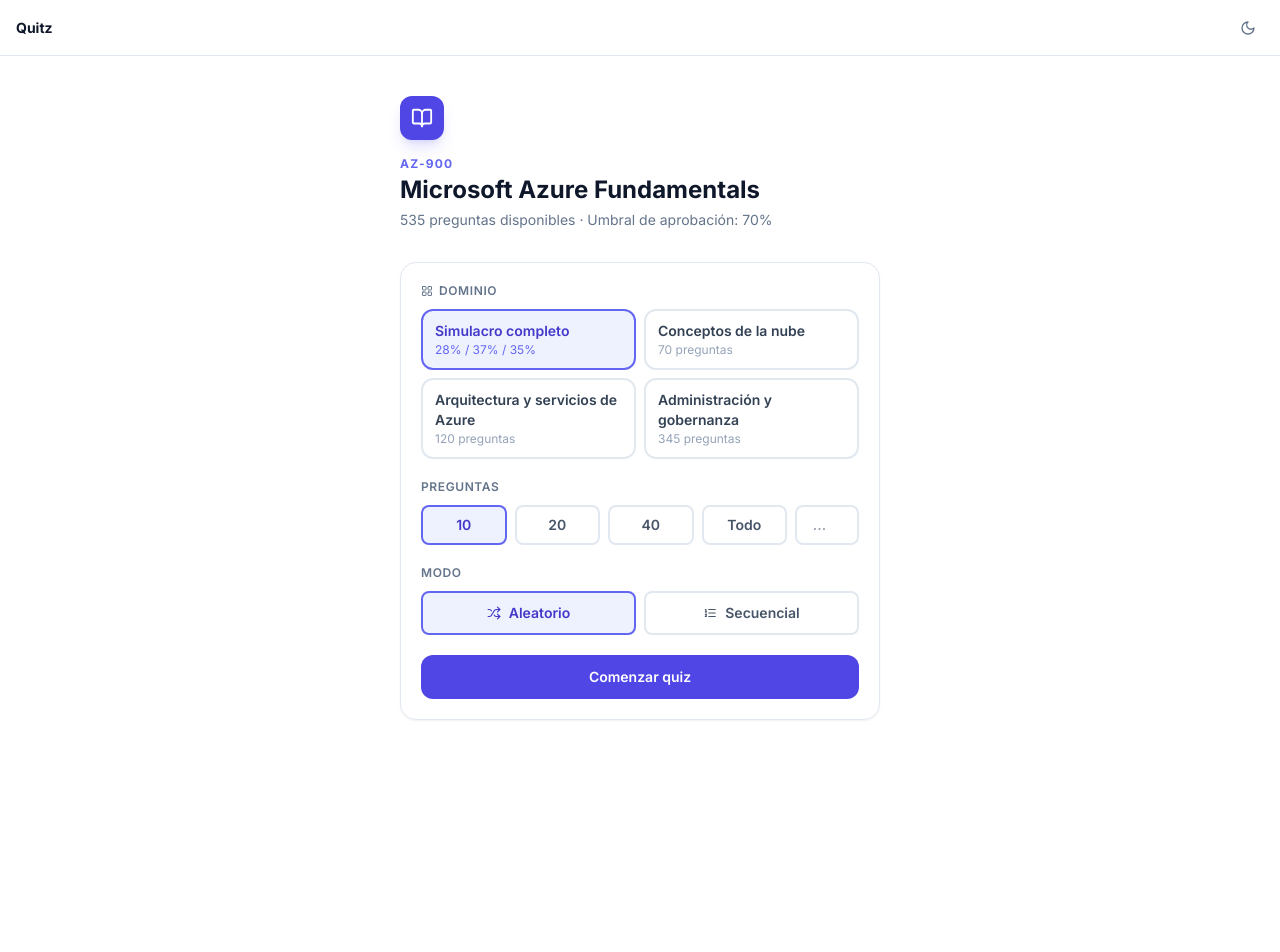
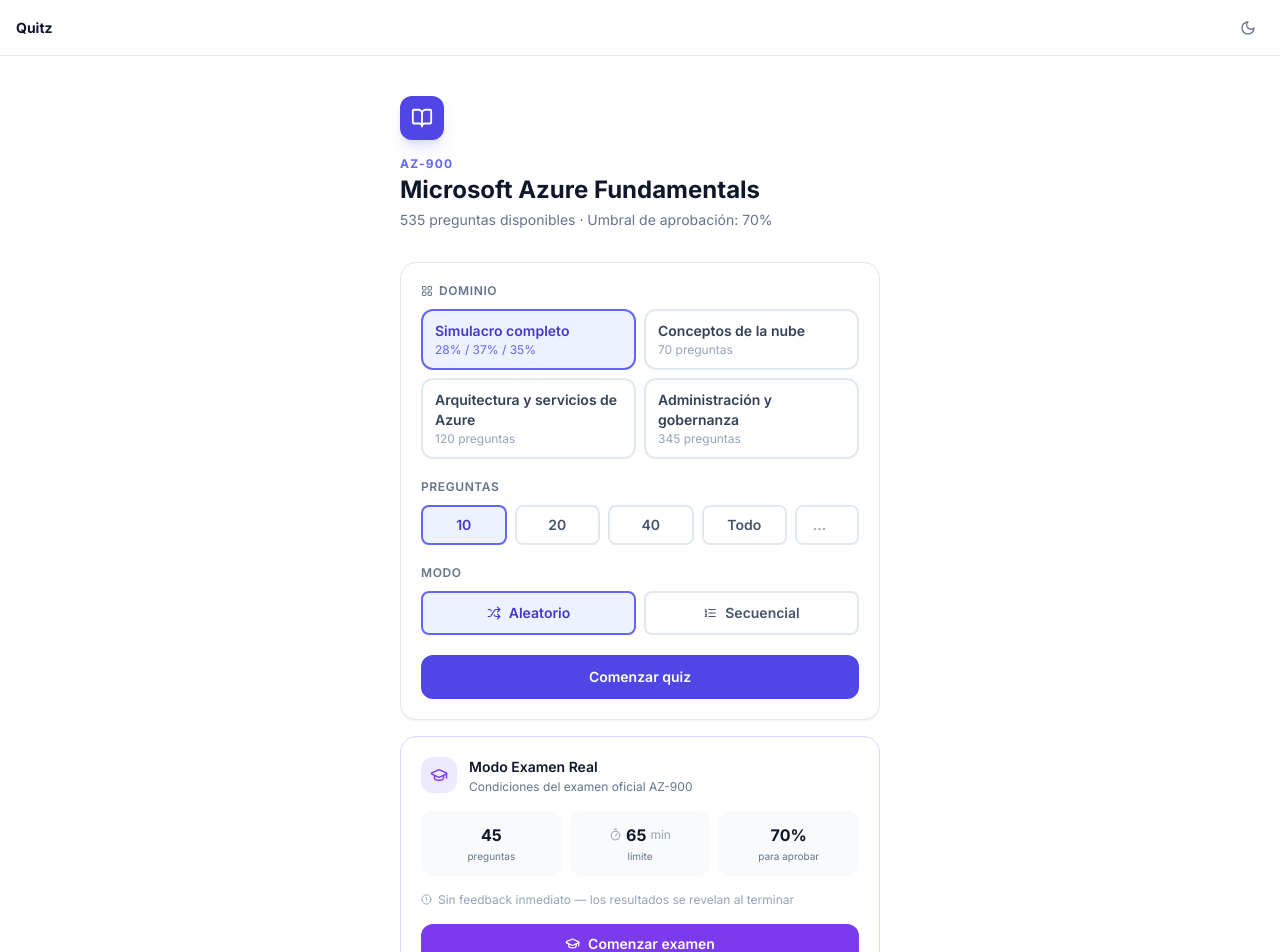
Before and after one commit to camidesarrollo/quitz, a Next.js app: page / in a window 1280 px wide. Shown: the top 952 px of the page. Before the commit the page ends 800 px from the top, so only its background shows below. Built offline with nearby package versions, Linux system fonts and the light colour scheme.

Commit message:
Fix: Update

```diff
--- a/src/components/quiz/QuizMenu.tsx
+++ b/src/components/quiz/QuizMenu.tsx
@@ -16,6 +16,9 @@
   Trash2,
   PlayCircle,
   Bookmark,
+  GraduationCap,
+  Timer,
+  AlertCircle,
 } from "lucide-react";
 import { useQuizStore } from "@/lib/store/quiz.store";
 import { getCategoryCount, getAllQuestions } from "@/lib/repositories/QuestionRepository";
@@ -120,6 +123,23 @@
       label: `Repaso de errores · ${wrongQuestions.length} preg.`,
     };
     const sessionId = startSessionWithQuestions(config, wrongQuestions);
+    router.push(`/quiz/${sessionId}`);
+  }
+
+  function handleStartExam() {
+    if (!COURSE.examConfig) return;
+    clearSession();
+    const config: QuizConfig = {
+      courseId: COURSE.id,
+      categoryWeights: COURSE.defaultWeights,
+      questionCount: COURSE.examConfig.questionCount,
+      mode: "random",
+      label: `Examen ${COURSE.code}`,
+      isExamMode: true,
+      timeLimitSeconds: COURSE.examConfig.timeLimitSeconds,
+      passingPercentage: COURSE.examConfig.passingPercentage,
+    };
+    const sessionId = startSession(config);
     router.push(`/quiz/${sessionId}`);
   }
 
@@ -360,6 +380,59 @@
           </button>
         </div>
 
+        {/* Exam mode card */}
+        {COURSE.examConfig && (
+          <div className="bg-white dark:bg-slate-900 rounded-2xl border border-violet-200 dark:border-violet-800/60 p-5 mb-4">
+            <div className="flex items-start gap-3 mb-4">
+              <div className="w-9 h-9 rounded-xl bg-violet-100 dark:bg-violet-900/40 flex items-center justify-center shrink-0">
+                <GraduationCap size={18} className="text-violet-600 dark:text-violet-400" />
+              </div>
+              <div className="flex-1 min-w-0">
+                <p className="text-sm font-semibold text-slate-900 dark:text-slate-50">
+                  Modo Examen Real
+                </p>
+                <p className="text-xs text-slate-500 dark:text-slate-400 mt-0.5">
+                  Condiciones del examen oficial {COURSE.code}
+                </p>
+              </div>
+            </div>
+            <div className="grid grid-cols-3 gap-2 mb-4">
+              <div className="bg-slate-50 dark:bg-slate-800/50 rounded-xl p-3 text-center">
+                <p className="text-base font-bold text-slate-900 dark:text-slate-50">
+                  {COURSE.examConfig.questionCount}
+                </p>
+                <p className="text-[10px] text-slate-500 dark:text-slate-400 mt-0.5">preguntas</p>
+              </div>
+              <div className="bg-slate-50 dark:bg-slate-800/50 rounded-xl p-3 text-center">
+                <p className="text-base font-bold text-slate-900 dark:text-slate-50 flex items-center justify-center gap-1">
+                  <Timer size={13} className="text-slate-400" />
+                  {Math.round(COURSE.examConfig.timeLimitSeconds / 60)}
+                  <span className="text-xs font-normal text-slate-400">min</span>
+                </p>
+                <p className="text-[10px] text-slate-500 dark:text-slate-400 mt-0.5">límite</p>
+              </div>
+              <div className="bg-slate-50 dark:bg-slate-800/50 rounded-xl p-3 text-center">
+                <p className="text-base font-bold text-slate-900 dark:text-slate-50">
+                  {COURSE.examConfig.passingPercentage}%
+                </p>
+                <p className="text-[10px] text-slate-500 dark:text-slate-400 mt-0.5">para aprobar</p>
+              </div>
+            </div>
+            <p className="text-xs text-slate-400 dark:text-slate-500 mb-4 flex items-start gap-1.5">
+              <AlertCircle size={11} className="shrink-0 mt-0.5" />
+              Sin feedback inmediato — los resultados se revelan al terminar
+            </p>
+            <button
+              type="button"
+              onClick={handleStartExam}
+              className="w-full flex items-center justify-center gap-2 py-2.5 rounded-xl bg-violet-600 hover:bg-violet-700 active:bg-violet-800 text-white font-semibold transition-colors text-sm"
+            >
+              <GraduationCap size={15} />
+              Comenzar examen
+            </button>
+          </div>
+        )}
+
         {/* Wrong answers review */}
         {wrongQuestions.length > 0 && (
           <div className="bg-white dark:bg-slate-900 rounded-2xl border border-red-200 dark:border-red-900/60 p-5 mb-4">
--- a/src/components/quiz/QuizPlayer.tsx
+++ b/src/components/quiz/QuizPlayer.tsx
@@ -1,9 +1,9 @@
 "use client";
 
-import { useEffect, useState } from "react";
+import { useEffect, useRef, useState } from "react";
 import { useRouter } from "next/navigation";
 import { motion, AnimatePresence } from "framer-motion";
-import { ArrowRight, CheckCircle2, XCircle, CheckSquare, ChevronDown, SkipForward, Bookmark } from "lucide-react";
+import { ArrowRight, CheckCircle2, XCircle, CheckSquare, ChevronDown, SkipForward, Bookmark, Timer } from "lucide-react";
 import { useQuizStore } from "@/lib/store/quiz.store";
 import { OptionButton } from "./OptionButton";
 import { QuizHeader } from "./QuizHeader";
@@ -16,9 +16,10 @@
 
 export function QuizPlayer({ sessionId }: QuizPlayerProps) {
   const router = useRouter();
-  const { session, submitAnswer, advanceQuestion, skipQuestion, markedQuestionIds, toggleMarkQuestion } = useQuizStore();
+  const { session, submitAnswer, advanceQuestion, skipQuestion, completeSession, markedQuestionIds, toggleMarkQuestion } = useQuizStore();
   const [pendingSelections, setPendingSelections] = useState<string[]>([]);
   const [showExplanation, setShowExplanation] = useState(false);
+  const [timeLeft, setTimeLeft] = useState<number | null>(null);
 
   useEffect(() => {
     if (!session || session.id !== sessionId) {
@@ -36,6 +37,29 @@
     setShowExplanation(false);
   }, [session?.currentIndex]);
 
+  // Exam mode countdown timer
+  useEffect(() => {
+    if (!session?.config.isExamMode || !session.config.timeLimitSeconds) return;
+    const limit = session.config.timeLimitSeconds;
+    const start = session.startedAt;
+    const compute = () => Math.max(0, limit - Math.floor((Date.now() - start) / 1000));
+    setTimeLeft(compute());
+    const id = setInterval(() => setTimeLeft(compute()), 1000);
+    return () => clearInterval(id);
+  }, [session?.id, session?.config.isExamMode, session?.config.timeLimitSeconds, session?.startedAt]);
+
+  useEffect(() => {
+    if (timeLeft === 0) completeSession();
+  }, [timeLeft, completeSession]);
+
+  // Keyboard shortcuts — stable listener, handler updated each render via ref
+  const keyHandlerRef = useRef<(e: KeyboardEvent) => void>(() => {});
+  useEffect(() => {
+    function onKey(e: KeyboardEvent) { keyHandlerRef.current(e); }
+    window.addEventListener("keydown", onKey);
+    return () => window.removeEventListener("keydown", onKey);
+  }, []);
+
   if (!session || session.id !== sessionId || session.status === "completed") {
     return null;
   }
@@ -52,10 +76,55 @@
   const canSkip = !hasAnswered && unansweredCount > 1;
   const isMarked = markedQuestionIds.includes(question.id);
 
+  const isExamMode = session.config.isExamMode ?? false;
   const isMultiAnswer = (question.correctAnswers?.length ?? 0) > 1;
   const requiredCount = question.correctAnswers?.length ?? 1;
   const remaining = requiredCount - pendingSelections.length;
   const canConfirm = pendingSelections.length === requiredCount;
+
+  // Refresh keyboard handler with latest values on every render
+  keyHandlerRef.current = (e: KeyboardEvent) => {
+    if (e.metaKey || e.ctrlKey || e.altKey) return;
+    const key = e.key.toUpperCase();
+
+    // A–D: select / toggle option
+    if (!hasAnswered && ["A", "B", "C", "D"].includes(key)) {
+      const idx = key.charCodeAt(0) - 65;
+      const option = question.options[idx];
+      if (!option) return;
+      e.preventDefault();
+      if (!isMultiAnswer) {
+        submitAnswer(currentIndex, option);
+      } else {
+        setPendingSelections((prev) =>
+          prev.includes(option) ? prev.filter((o) => o !== option) : [...prev, option]
+        );
+      }
+      return;
+    }
+
+    // Enter / Space / →: advance or confirm multi-answer
+    if (e.key === "Enter" || e.key === " " || e.key === "ArrowRight") {
+      e.preventDefault();
+      if (hasAnswered) {
+        advanceQuestion();
+      } else if (isMultiAnswer && canConfirm) {
+        submitAnswer(currentIndex, pendingSelections);
+      }
+      return;
+    }
+
+    // S: skip
+    if (key === "S" && canSkip) {
+      skipQuestion();
+      return;
+    }
+
+    // M: mark / unmark
+    if (key === "M") {
+      toggleMarkQuestion(question.id);
+    }
+  };
 
   function handleOptionClick(option: string) {
     if (hasAnswered) return;
@@ -82,12 +151,23 @@
     }
 
     const selections = answer.selectedOptions ?? [answer.selectedOption];
+
+    // In exam mode: only show which option was selected, no correct/wrong reveal
+    if (isExamMode) {
+      return selections.includes(option) ? ("selected" as const) : ("default" as const);
+    }
+
     const correct = question.correctAnswers ?? [question.correctAnswer];
-
     if (correct.includes(option)) {
       return selections.includes(option) ? ("correct" as const) : ("reveal" as const);
     }
     return selections.includes(option) ? ("wrong" as const) : ("default" as const);
+  }
+
+  function formatTimer(s: number) {
+    const m = Math.floor(s / 60);
+    const sec = s % 60;
+    return `${String(m).padStart(2, "0")}:${String(sec).padStart(2, "0")}`;
   }
 
   const wrongSelections = hasAnswered
@@ -126,6 +206,21 @@
             )}
           </div>
           <div className="flex items-center gap-3">
+            {isExamMode && timeLeft !== null && (
+              <span
+                className={cn(
+                  "text-sm font-mono font-semibold tabular-nums flex items-center gap-1",
+                  timeLeft < 60
+                    ? "text-red-500 dark:text-red-400"
+                    : timeLeft < 300
+                    ? "text-amber-500 dark:text-amber-400"
+                    : "text-slate-600 dark:text-slate-400"
+                )}
+              >
+                <Timer size={13} />
+                {formatTimer(timeLeft)}
+              </span>
+            )}
             <button
               type="button"
               onClick={() => toggleMarkQuestion(question.id)}
@@ -142,9 +237,11 @@
                 )}
               />
             </button>
-            <span className="text-sm text-slate-400 dark:text-slate-500 tabular-nums">
-              {Math.round(progress)}%
-            </span>
+            {!isExamMode && (
+              <span className="text-sm text-slate-400 dark:text-slate-500 tabular-nums">
+                {Math.round(progress)}%
+              </span>
+            )}
           </div>
         </div>
 
@@ -187,9 +284,9 @@
           </motion.div>
         </AnimatePresence>
 
-        {/* Skip button */}
+        {/* Skip button — hidden in exam mode */}
         <AnimatePresence>
-          {canSkip && (
+          {canSkip && !isExamMode && (
             <motion.div
               initial={{ opacity: 0, y: 6 }}
               animate={{ opacity: 1, y: 0 }}
@@ -237,9 +334,9 @@
           )}
         </AnimatePresence>
 
-        {/* Feedback */}
+        {/* Feedback — hidden in exam mode */}
         <AnimatePresence>
-          {hasAnswered && (
+          {hasAnswered && !isExamMode && (
             <motion.div
               initial={{ opacity: 0, y: 12 }}
               animate={{ opacity: 1, y: 0 }}
@@ -355,6 +452,23 @@
             </motion.div>
           )}
         </AnimatePresence>
+
+        {/* Keyboard shortcuts hint */}
+        <div className="mt-6 flex flex-wrap items-center justify-center gap-x-4 gap-y-1 select-none">
+          {([
+            ["A–D", "opciones"],
+            ["↵", "avanzar"],
+            ["S", "saltar"],
+            ["M", "marcar"],
+          ] as [string, string][]).map(([key, label]) => (
+            <span key={key} className="flex items-center gap-1 text-[10px] text-slate-300 dark:text-slate-700">
+              <kbd className="px-1 py-0.5 rounded border border-current font-mono leading-none">
+                {key}
+              </kbd>
+              {label}
+            </span>
+          ))}
+        </div>
       </div>
     </div>
   );
--- a/src/components/quiz/ResultsView.tsx
+++ b/src/components/quiz/ResultsView.tsx
@@ -3,7 +3,7 @@
 import { useEffect, useState } from "react";
 import { useRouter } from "next/navigation";
 import { motion } from "framer-motion";
-import { Home, RotateCcw, Clock, Target, BookOpen } from "lucide-react";
+import { Home, RotateCcw, Clock, Target, BookOpen, GraduationCap } from "lucide-react";
 import { useQuizStore } from "@/lib/store/quiz.store";
 import { ScoreRing } from "./ScoreRing";
 import { QuestionReview } from "./QuestionReview";
@@ -91,11 +91,15 @@
       if (reviewFilter === "incorrect") return session.answers[i]?.isCorrect === false;
       return true;
     });
+  const isExamMode = session.config.isExamMode ?? false;
   const percentage = Math.round((score / total) * 100);
   const duration = session.completedAt
     ? Math.round((session.completedAt - session.startedAt) / 1000)
     : 0;
-  const passing = isPassing(percentage);
+  const passingThreshold = isExamMode && session.config.passingPercentage
+    ? session.config.passingPercentage
+    : undefined;
+  const passing = passingThreshold !== undefined ? percentage >= passingThreshold : isPassing(percentage);
   const categoryStats = buildCategoryStats(session);
 
   function goHome() {
@@ -115,6 +119,16 @@
         <div className="flex justify-center mb-6">
           <ScoreRing percentage={percentage} />
         </div>
+
+        {/* Exam mode badge */}
+        {isExamMode && (
+          <div className="flex justify-center mb-4">
+            <span className="inline-flex items-center gap-1.5 px-3 py-1 bg-violet-100 dark:bg-violet-950/60 text-violet-600 dark:text-violet-400 rounded-full text-xs font-semibold">
+              <GraduationCap size={12} />
+              Examen oficial
+            </span>
+          </div>
+        )}
 
         {/* Title */}
         <div className="text-center mb-6">
@@ -145,7 +159,14 @@
             <p className="text-xl font-bold text-slate-900 dark:text-slate-50">
               {formatDuration(duration)}
             </p>
-            <p className="text-xs text-slate-500 dark:text-slate-400">Tiempo</p>
+            {isExamMode && session.config.timeLimitSeconds && (
+              <p className="text-[10px] text-slate-400 dark:text-slate-500 tabular-nums">
+                de {Math.round(session.config.timeLimitSeconds / 60)} min
+              </p>
+            )}
+            <p className="text-xs text-slate-500 dark:text-slate-400">
+              {isExamMode ? "Tiempo usado" : "Tiempo"}
+            </p>
           </div>
         </div>
 
--- a/src/data/courses.ts
+++ b/src/data/courses.ts
@@ -27,6 +27,11 @@
     { categoryId: "azure-services", weight: 37 },
     { categoryId: "azure-management", weight: 35 },
   ],
+  examConfig: {
+    questionCount: 45,
+    timeLimitSeconds: 65 * 60, // 65 minutes — matches official AZ-900 duration
+    passingPercentage: 70,
+  },
 };
 
 export const COURSES: Course[] = [AZ900];
```
Also changed, not shown: src/types/quiz.ts (+10 -0 lines).
